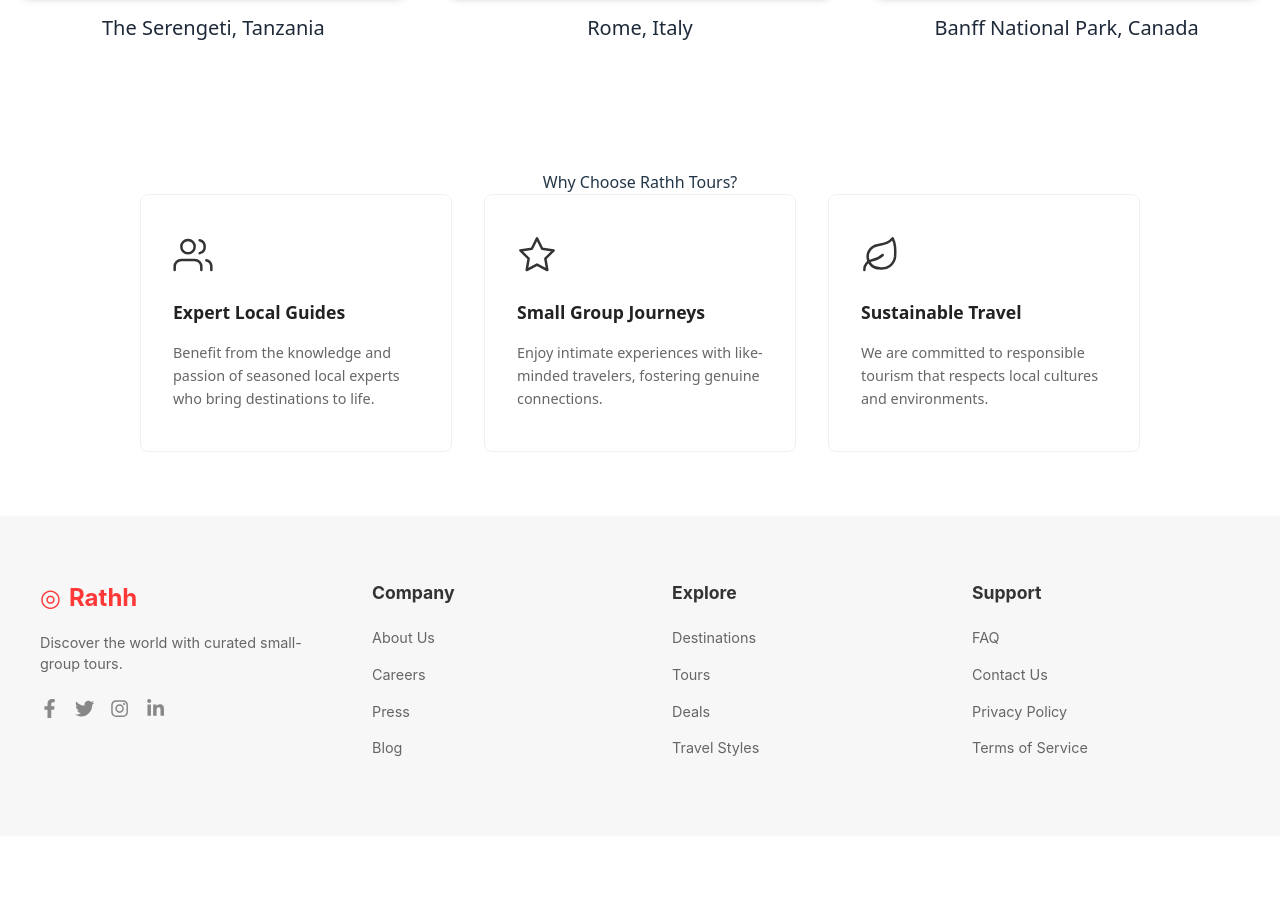
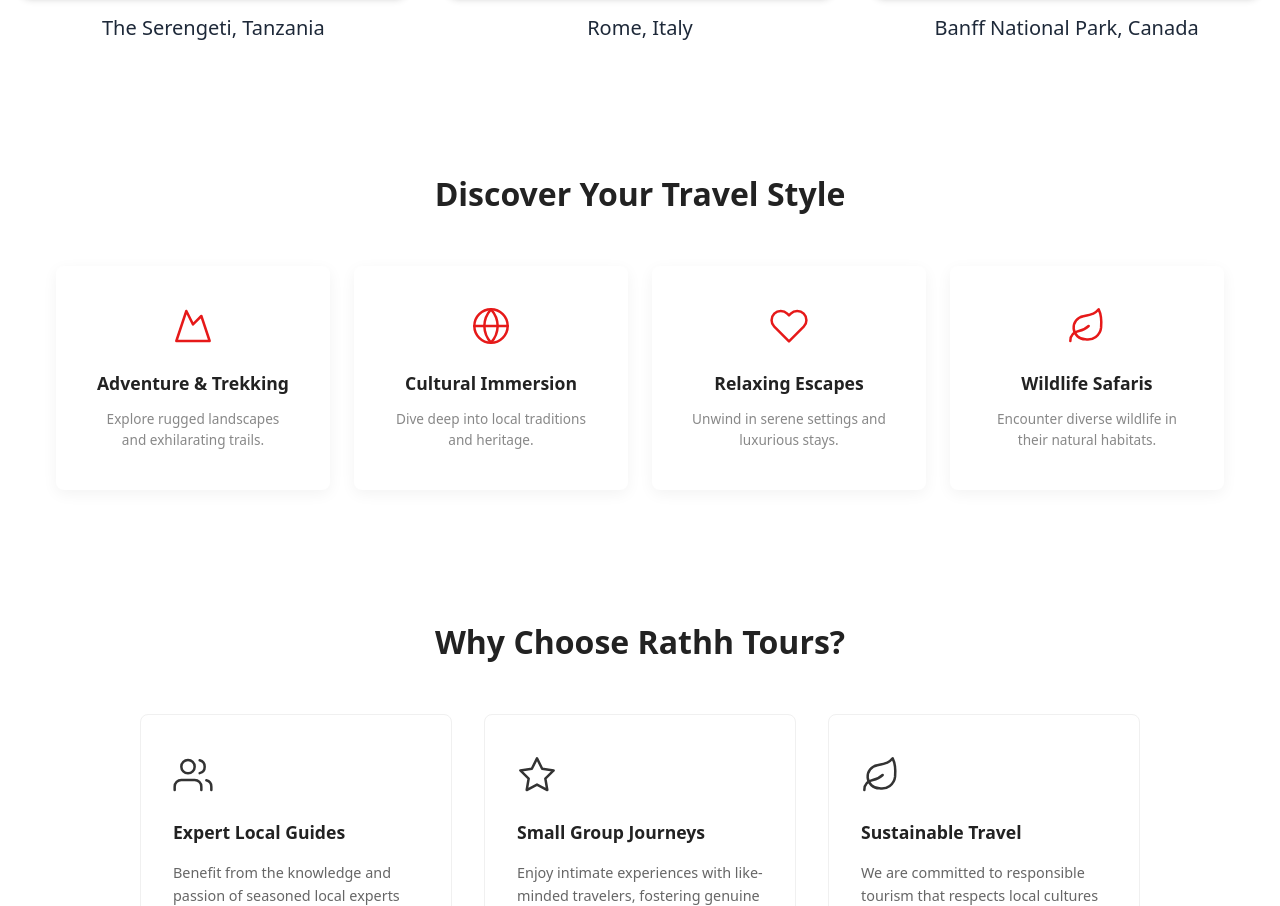
Before and after one commit to Vivek0929/Rathh, a React (Vite) app: page / in a window 1280 px wide. Shown: the part 1582-2488 px from the top of the page. Before the commit the page ends 2418 px from the top, so only its background shows below. Built offline with nearby package versions, Linux system fonts and the light colour scheme.

Commit message:
Taverl Setion Added

```diff
--- a/src/pages/home.jsx
+++ b/src/pages/home.jsx
@@ -4,12 +4,14 @@ import Footer from '../components/Footer'
 import PopularDestinations from '../components/homePageComponents/PopularDestinations'
 import WhyChooseUs from '../components/homePageComponents/WhyChooseUs'
 import HeroSection from '../components/homePageComponents/HeroSection'
+import TravelStyles from '../components/homePageComponents/TravelStyles';
 const Home = () => {
     return (
         <div>
             <Navbar />
             <HeroSection />
             <PopularDestinations />
+            <TravelStyles />
             <WhyChooseUs />
             <Footer />
         </div>
```
